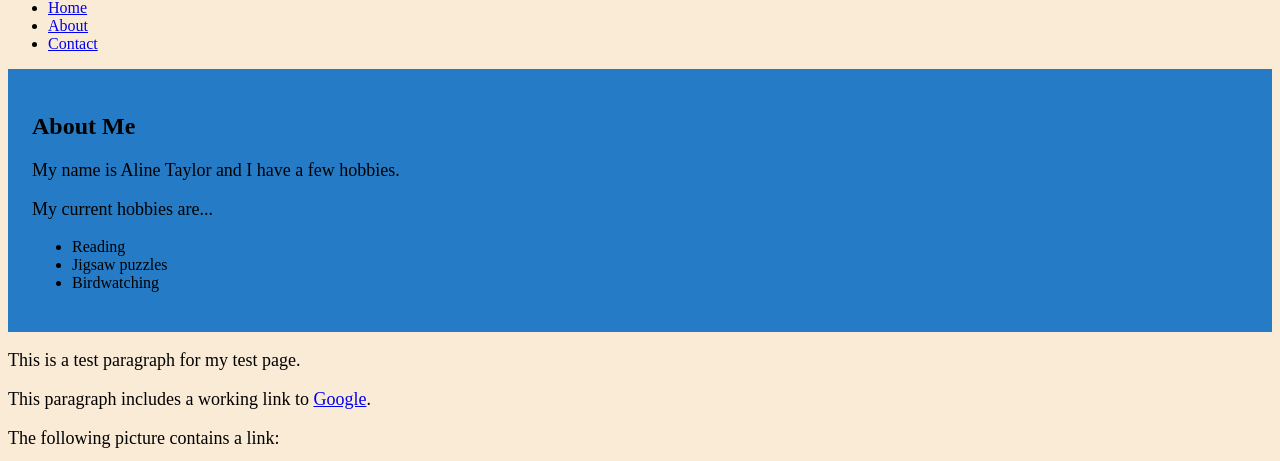
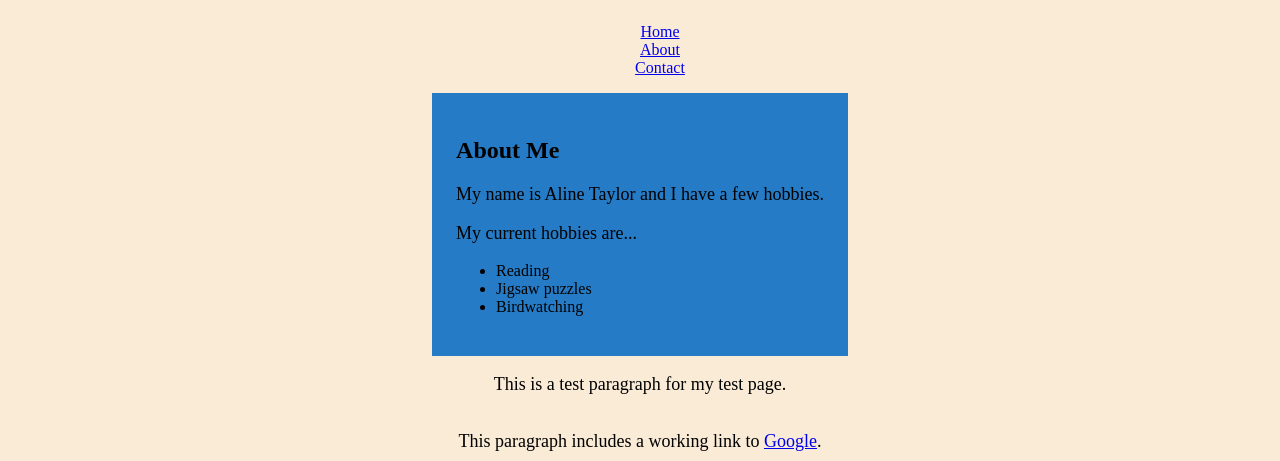
Before and after one commit to AlinesCodeFiWorks/0109_Post-Class, a plain HTML site: page index.html in a window 1280 px wide. Shown: the part 81-542 px from the top of the page. Drawn offline with Linux system fonts and the light colour scheme.

Commit message:
Completed positioning challenges in exercises 4 and 5

```diff
--- a/styles.css
+++ b/styles.css
@@ -9,7 +9,9 @@
 
 body {
   background-color: antiquewhite;
-  /*Figure out other ways to align content vertically*/
+  display: flex;
+  flex-direction: column;
+  align-items: center;
 }
 
 h1 {
@@ -31,10 +33,6 @@ p {
   padding: 1.5em;
 }
 
-form {
-  /* as part of the challegne, vertically align this one as well */
-}
-
 input {
   /* styles input boxes */
   margin: 10px;
@@ -50,6 +48,9 @@ input:focus {
   padding: 10px;
 }
 
-nav {
+nav li {
   /* Style the menu to display horizontally across the top of the page, and remove the list bullets. */
+  list-style: none;
+  display: flex;
+  justify-content: center;
 }
```
